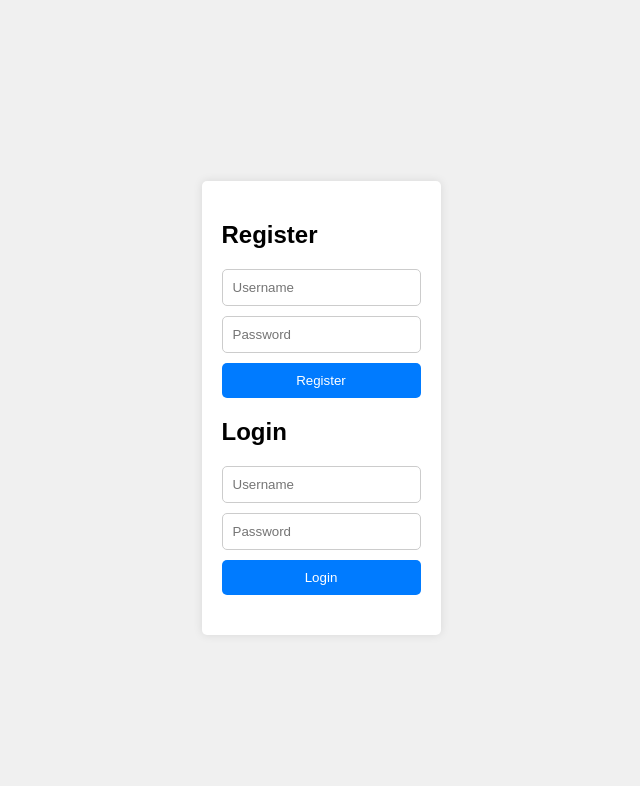
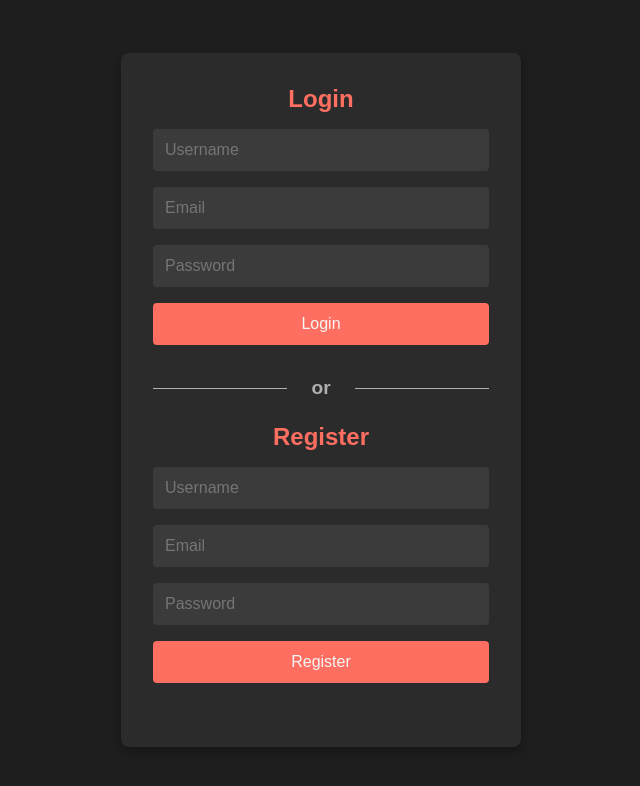
Before and after one commit to EduardoStockler1/LoginSystem, a plain HTML site: page frontend/index.html in a window 1280 px wide. Shown: the whole page, without its empty margins (319-959 px from the left). Drawn offline with Linux system fonts and the light colour scheme.

Commit message:
Retocando Detalhes

```diff
--- a/backend/server.js
+++ b/backend/server.js
@@ -6,7 +6,11 @@ const app = express();
 app.use(bodyParser.json());
 app.use('/auth', authRoutes);
 
-const PORT = process.env.PORT || 3000;
+app.get('/', (req, res) => {
+  res.send('Welcome to the API!');
+});
+
+const PORT = process.env.PORT || 3001;
 app.listen(PORT, () => {
   console.log(`Server is running on port ${PORT}`);
 });
--- a/frontend/CSS/style.css
+++ b/frontend/CSS/style.css
@@ -1,41 +1,102 @@
+/* style.css */
+
+* {
+    margin: 0;
+    padding: 0;
+    box-sizing: border-box;
+    font-family: Arial, sans-serif;
+}
+
 body {
-    font-family: Arial, sans-serif;
     display: flex;
     justify-content: center;
     align-items: center;
-    height: 100vh;
-    background-color: #f0f0f0;
+    min-height: 100vh;
+    background-color: #1e1e1e;
+    color: #f5f5f5;
 }
 
 .container {
-    background-color: white;
-    padding: 20px;
-    border-radius: 5px;
-    box-shadow: 0 0 10px rgba(0, 0, 0, 0.1);
+    background-color: #2b2b2b;
+    padding: 2rem;
+    border-radius: 8px;
+    box-shadow: 0 4px 8px rgba(0, 0, 0, 0.3);
+    max-width: 400px;
+    width: 100%;
+    text-align: center;
+}
+
+h2 {
+    font-size: 1.5rem;
+    margin-bottom: 1rem;
+    color: #ff6f61;
 }
 
 form {
     display: flex;
     flex-direction: column;
-    margin-bottom: 20px;
+    gap: 1rem;
+    margin-bottom: 2rem;
 }
 
-input {
-    margin-bottom: 10px;
-    padding: 10px;
-    border: 1px solid #ccc;
-    border-radius: 5px;
+input[type="text"],
+input[type="password"] {
+    padding: 0.75rem;
+    border: none;
+    border-radius: 4px;
+    background-color: #3b3b3b;
+    color: #f5f5f5;
+    font-size: 1rem;
+    outline: none;
+    transition: background-color 0.3s ease;
 }
 
-button {
-    padding: 10px;
-    border: none;
-    border-radius: 5px;
-    background-color: #007bff;
-    color: white;
-    cursor: pointer;
+input[type="text"]:focus,
+input[type="password"]:focus {
+    background-color: #505050;
 }
 
-button:hover {
-    background-color: #0056b3;
+button[type="submit"] {
+    padding: 0.75rem;
+    border: none;
+    border-radius: 4px;
+    background-color: #ff6f61;
+    color: #f5f5f5;
+    font-size: 1rem;
+    cursor: pointer;
+    transition: background-color 0.3s ease;
 }
+
+button[type="submit"]:hover {
+    background-color: #ff4a3b;
+}
+
+button[type="submit"]:active {
+    background-color: #d63d34;
+}
+
+h1 {
+    font-size: 1.2rem;
+    color: #b0b0b0;
+    margin: 1.5rem 0;
+    position: relative;
+    text-align: center;
+}
+
+h1::before,
+h1::after {
+    content: '';
+    position: absolute;
+    top: 50%;
+    width: 40%;
+    height: 1px;
+    background-color: #b0b0b0;
+}
+
+h1::before {
+    left: 0;
+}
+
+h1::after {
+    right: 0;
+}
--- a/frontend/index.html
+++ b/frontend/index.html
@@ -1,27 +1,34 @@
 <!DOCTYPE html>
 <html lang="en">
+
 <head>
     <meta charset="UTF-8">
     <meta name="viewport" content="width=device-width, initial-scale=1.0">
     <link rel="stylesheet" href="/frontend/CSS/style.css">
     <title>Login System</title>
 </head>
+
 <body>
     <div class="container">
+        <h2>Login</h2>
+        <form id="login-form">
+            <input type="text" id="login-username" placeholder="Username" required>
+            <input type="text" id="login-email" placeholder="Email" required>
+            <input type="password" id="login-password" placeholder="Password" required>
+            <button type="submit">Login</button>
+        </form>
+
+        <h1>or</h1>
+
         <h2>Register</h2>
         <form id="register-form">
             <input type="text" id="register-username" placeholder="Username" required>
+            <input type="text" id="register-email" placeholder="Email" required>
             <input type="password" id="register-password" placeholder="Password" required>
             <button type="submit">Register</button>
-        </form>
-
-        <h2>Login</h2>
-        <form id="login-form">
-            <input type="text" id="login-username" placeholder="Username" required>
-            <input type="password" id="login-password" placeholder="Password" required>
-            <button type="submit">Login</button>
         </form>
     </div>
     <script src="script.js"></script>
 </body>
+
 </html>
--- a/frontend/script.js
+++ b/frontend/script.js
@@ -1,6 +1,7 @@
 document.getElementById('register-form').addEventListener('submit', async (event) => {
     event.preventDefault();
     const username = document.getElementById('register-username').value;
+    const email = document.getElementById('register-email').value;
     const password = document.getElementById('register-password').value;
 
     try {
@@ -9,7 +10,7 @@ document.getElementById('register-form').addEventListener('submit', async (event
             headers: {
                 'Content-Type': 'application/json',
             },
-            body: JSON.stringify({ username, password }),
+            body: JSON.stringify({ username, email, password }),
         });
 
         const result = await response.json();
@@ -26,6 +27,7 @@ document.getElementById('register-form').addEventListener('submit', async (event
 document.getElementById('login-form').addEventListener('submit', async (event) => {
     event.preventDefault();
     const username = document.getElementById('login-username').value;
+    const email = document.getElementById('login-email').value;
     const password = document.getElementById('login-password').value;
 
     try {
@@ -34,7 +36,7 @@ document.getElementById('login-form').addEventListener('submit', async (event) =
             headers: {
                 'Content-Type': 'application/json',
             },
-            body: JSON.stringify({ username, password }),
+            body: JSON.stringify({ username, email, password }),
         });
 
         const result = await response.json();
```
Also changed, not shown: backend/models/users.js (+6 -6 lines), backend/routes/auth.js (+4 -4 lines), 1 other file.
